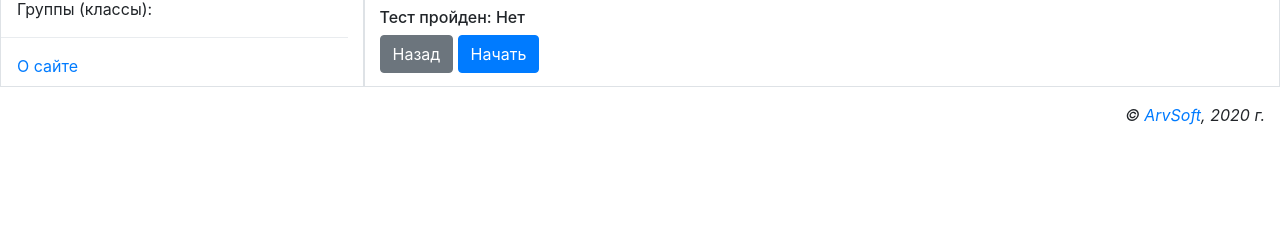
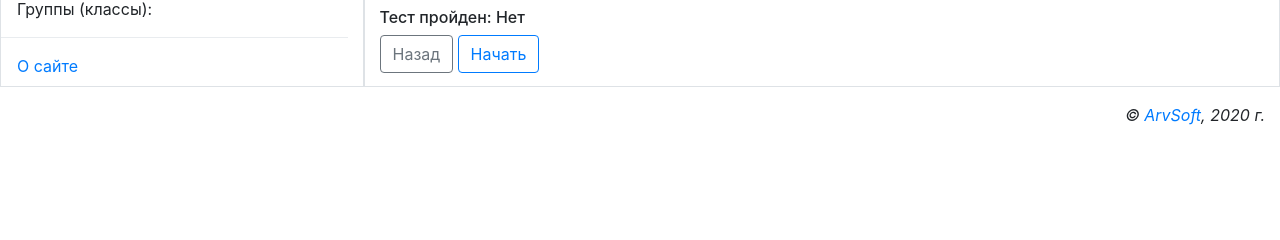
Before and after one commit to romaarv/testing, a Django app: template main/templates/main/start_testing.html in a window 1280 px wide. Shown: the part 347-587 px from the top of the page. Run offline with Django 3.2, Linux system fonts and the light colour scheme; the template is opened without the code that fills it, so the values that code supplies are empty; some libraries are stand-ins or nearby versions.

Commit message:
Подпраил модель опосника

```diff
--- a/main/models.py
+++ b/main/models.py
@@ -78,7 +78,7 @@ class Task(models.Model):
                 help_text='Отображение теста на сайте')
 
     class Meta:
-        unique_together = ('name', 'lesson', 'content', 'is_active')
+        # unique_together = ('name', 'lesson', 'content', 'is_active')
         ordering = ('-is_active', 'lesson', 'name')
         verbose_name = 'Тест (билет)'
         verbose_name_plural = 'Тесты (билеты)'
@@ -108,7 +108,7 @@ class Question(models.Model):
                 help_text='Учитывать вопрос в тесте')
 
     class Meta:
-        unique_together = ('content', 'test', 'variant', 'is_active')
+        #unique_together = ('content', 'test', 'variant', 'is_active')
         ordering = ('variant', 'test', 'content')
         verbose_name = 'Задание'
         verbose_name_plural = 'Задания'
--- a/main/templates/main/start_testing.html
+++ b/main/templates/main/start_testing.html
@@ -14,10 +14,10 @@
     {% else %}
         <h6>Тест пройден: Да</h6>
     {% endif %}
-    <button type="button" class="btn btn-secondary">Назад</button>
+    <input type="button" class="btn btn-outline-secondary" onclick="history.back();" value="Назад"/>
     {% if not is_pass %}
-        <button type="button" class="btn btn-primary">Начать</button>
+        <button type="button" class="btn btn-outline-primary">Начать</button>
     {% else %}
-        <button type="button" class="btn btn-primary" disabled>Начать</button>
+        <button type="button" class="btn btn-outline-primary" disabled>Начать</button>
     {% endif %}
 {% endblock %}
```
Also changed, not shown: main/migrations/0003_auto_20200716_1406.py (added), main/migrations/0004_auto_20200717_2303.py (added).
